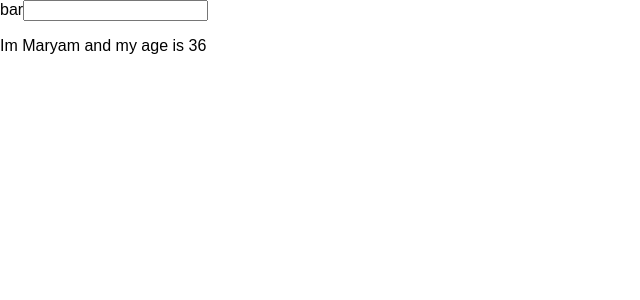
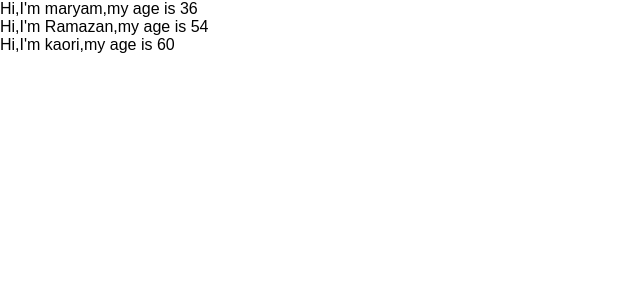
Before and after one commit to MaryamNagata89/ham-udemy-redux, a React (Create React App) app: page / in a window 1280 px wide. Shown: the top 300 px of the page, without its empty margins (0-640 px from the left). Built offline with nearby package versions, Linux system fonts and the light colour scheme.

Commit message:
proptypes

```diff
--- a/src/App.js
+++ b/src/App.js
@@ -1,37 +1,31 @@
 
-import React, { Component } from 'react';
+import React from 'react';
+import PropTypes from 'prop-types';
 
-class App extends Component {
-  render() {
-    return (
-      <>
-        <label htmlFor="bar">bar</label>
-        <input
-          type="text"
-          onClick={() => {
-            console.log('im clicked');
-          }}
-        />
-        <User name="Maryam" age={36} />
-      </>
-    );
-  }
+const App = () => {
+const profiles = [
+{name:"maryam",age:36},
+{name:"Ramazan",age:54},
+{name:"kaori",age:60}
+]
+return(
+<div>
+{profiles.map((profile,index)=>{
+return <User name = {profile.name} age={profile.age} key={index}/>
+})
 }
-class User extends Component {
-  constructor(props) {
-    super(props);
-    this.name = props.name;
-    this.age = props.age;
-  }
-  render() {
-    return (
-      <div>
-        <p>
-          Im {this.name} and my age is {this.age}
-        </p>
-      </div>
-    );
-  }
+</div>
+)
+}
+const User = (props)=>{
+return <div>Hi,I'm {props.name},my age is {props.age}</div>;
+
+}
+
+User.propTypes = {
+name: PropTypes.string,
+age: PropTypes.number.isRequired
+
 }
 
 export default App;
```
